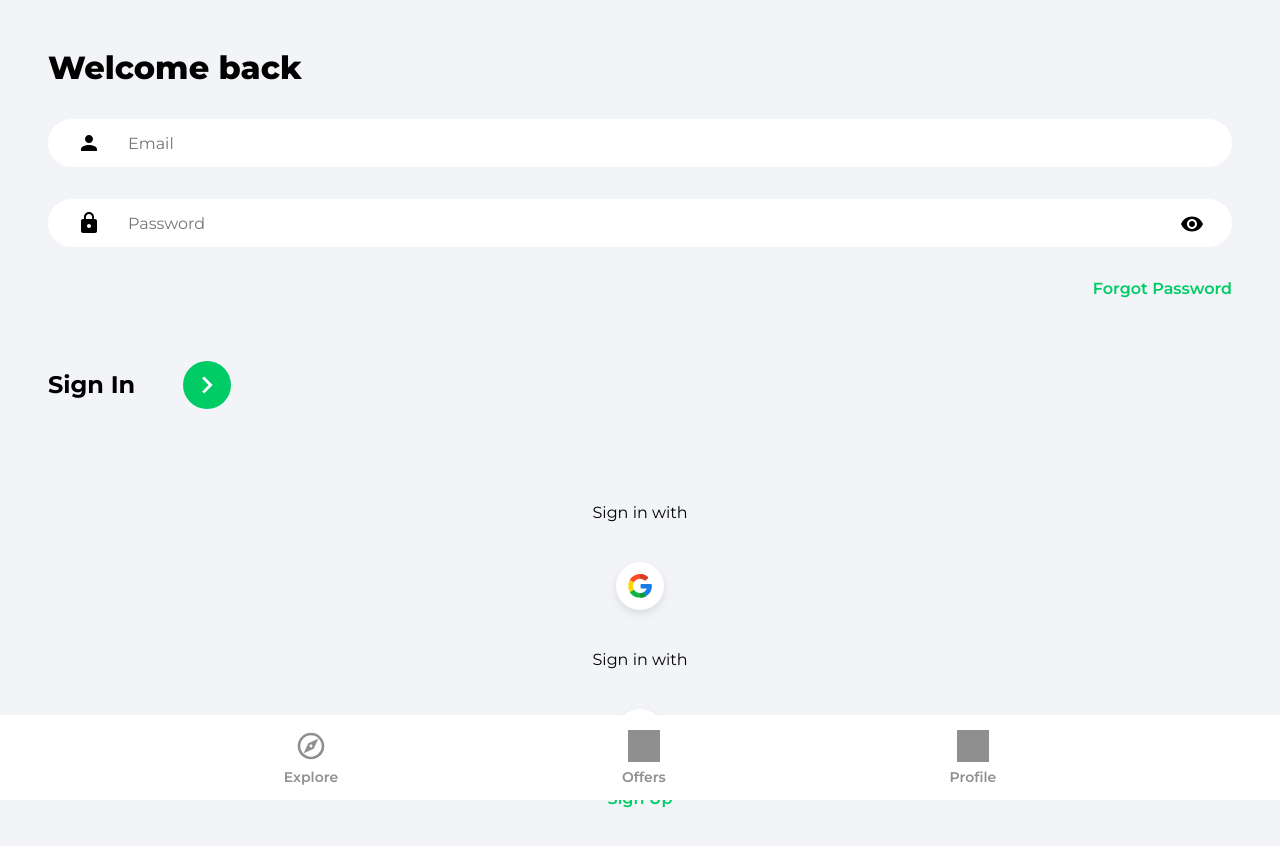
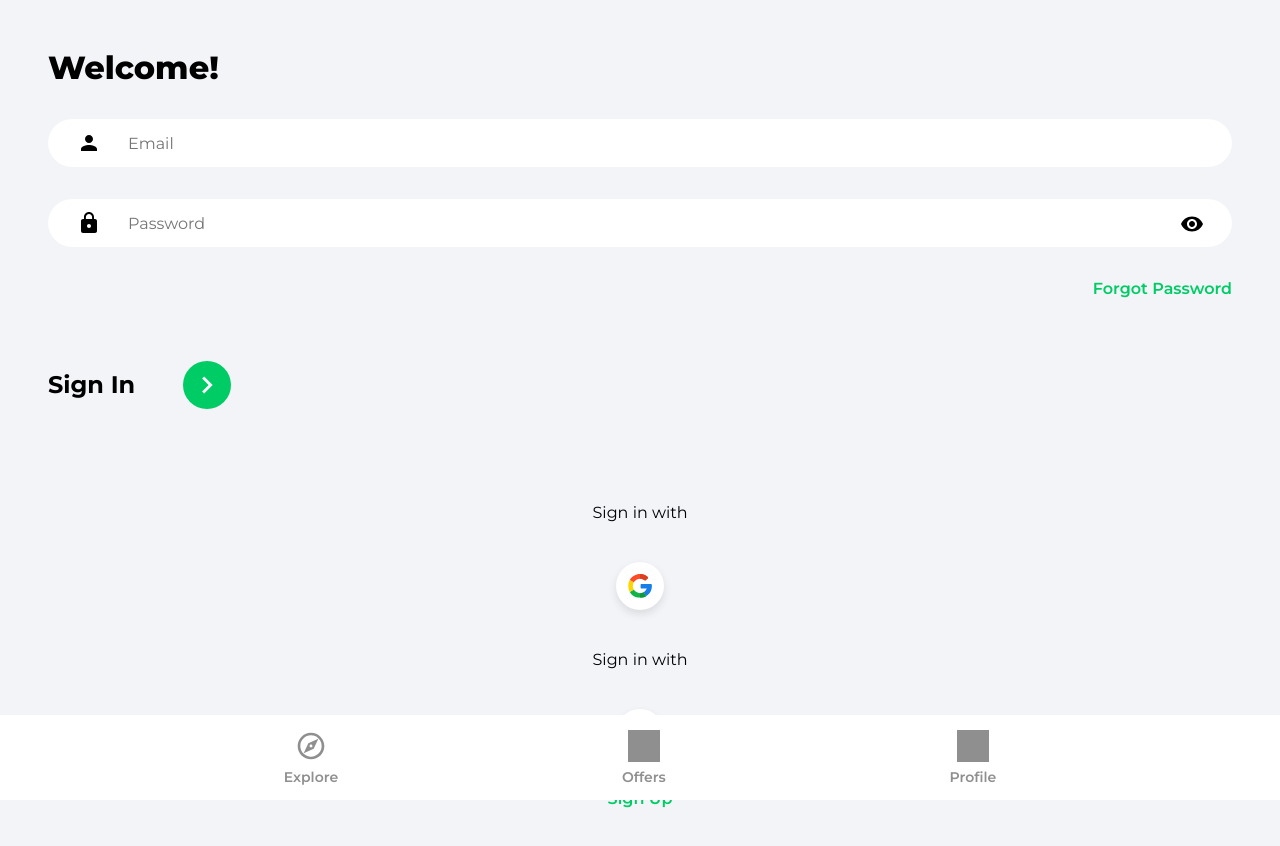
Before and after one commit to snuflord/house-marketplace, a React (Create React App) app: page /sign-in in a window 1280 px wide. Shown: the top 846 px of the page. Built offline with nearby package versions, Linux system fonts and the light colour scheme.

Commit message:
page title update for sign in/sign up

```diff
--- a/src/pages/Category.jsx
+++ b/src/pages/Category.jsx
@@ -21,7 +21,7 @@ function Category() {
             try {
                 //get reference to listings table
             const listingsRef = collection(db, 'listings')
-            // get a query - takes collection returned to listingsRef and queries the type == params.CategoryName, specifed in App.js - here the query will return either properties for rent or properties for sale. == only - not strict equality here.
+            // get a query - takes collection returned to listingsRef and queries the type == params.CategoryName, specifed in App.js - then looks at path in explore.jsx - here the query will return either properties for rent or properties for sale. == only - not strict equality here.
             const q = query(listingsRef, where('type', '==', params.categoryName), orderBy('timestamp', 'desc',), limit(10))
 
             // execute query (q) = this function will get the documents specific to the query above. In this case, it will return for sale or for rent pages.
@@ -36,7 +36,7 @@ function Category() {
             const listings = []
             // for each document equal to the query above, add the data and an id to listings array.
             querySnap.forEach((doc) => {
-                // for each doc, add new object with id and data
+                // for each doc, add new object with id and the data returned from getDocs
                 return listings.push({
                     id: doc.id,
                     data: doc.data()
@@ -52,7 +52,7 @@ function Category() {
             }
 
         }
-        // execute fetchListings
+        // execute fetchListings on page load
         fetchListings()
     }, [params.categoryName])
 
--- a/src/pages/SignIn.jsx
+++ b/src/pages/SignIn.jsx
@@ -51,7 +51,7 @@ function SignIn() {
         <div className="pageContainer">
           <header>
             <p className="pageHeader">
-              Welcome back
+              Welcome!
             </p>
           </header>
             <form onSubmit={onSubmit}>
```
